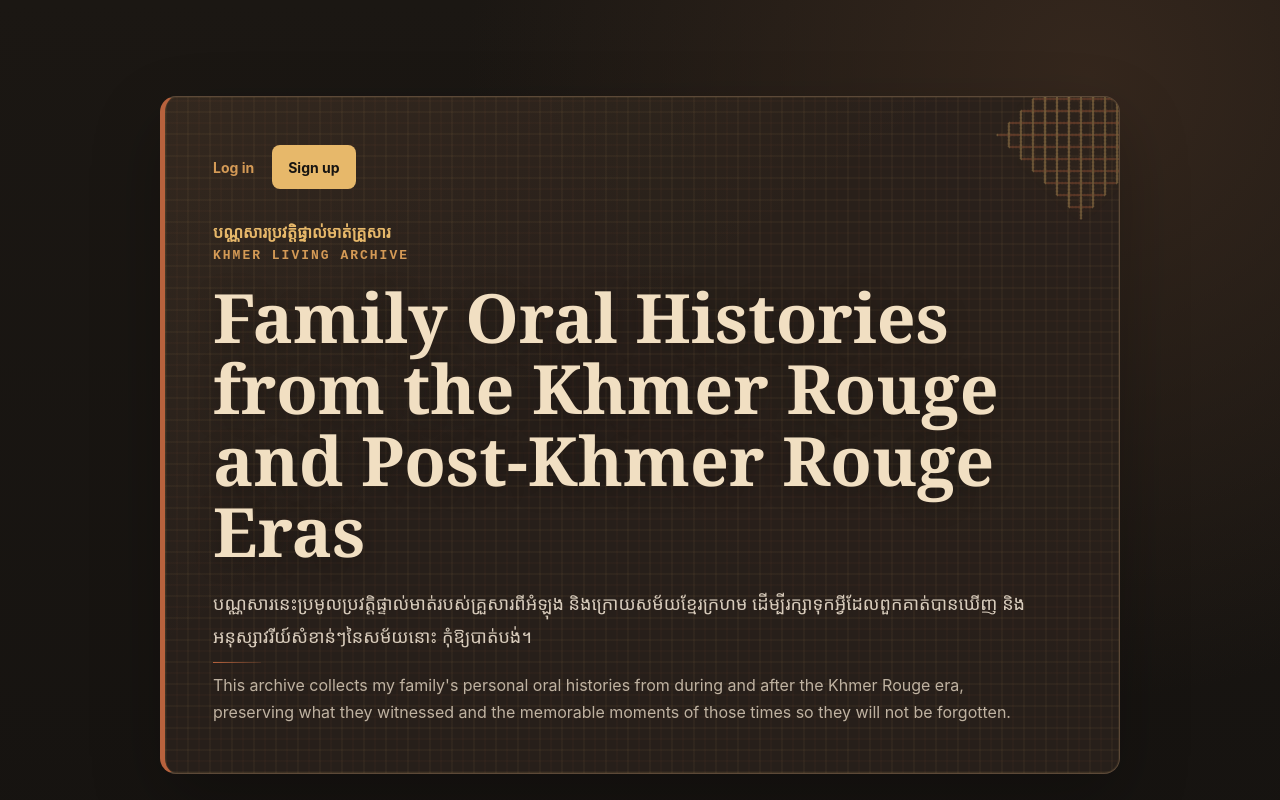
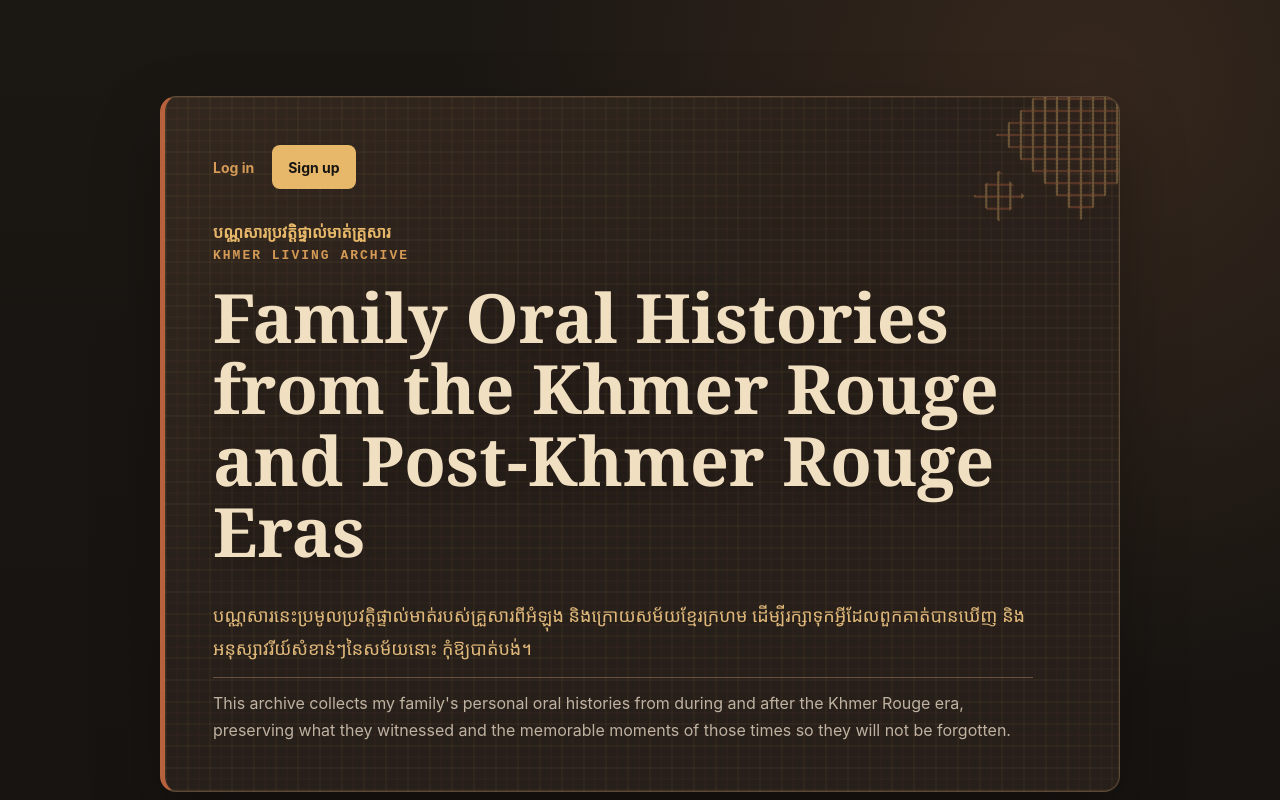
Before and after one commit to ChhimChanbonraksmey/family-story-archive, a Next.js app: page / in a window 1280 px wide. Shown: the top 800 px of the page. Built offline with nearby package versions, Linux system fonts and the light colour scheme; no server answers; the database is empty.

Commit message:
refine Khmer-first hierarchy and archive ornaments and add bilingual action labels and refine hero ornaments [AI-assisted]

```diff
--- a/app/page.js
+++ b/app/page.js
@@ -36,6 +36,13 @@ const styles = {
     filter: "drop-shadow(0 0 8px rgba(231, 184, 106, 0.14))",
     pointerEvents: "none",
   },
+  heroCornerSmall: {
+    position: "absolute", top: 81, right: 102, width: 36, height: 36,
+    transform: "rotate(45deg)", opacity: 0.34,
+    backgroundImage: "repeating-linear-gradient(45deg, #E7B86A 0 2px, transparent 2px 12px), repeating-linear-gradient(-45deg, #B7623D 0 2px, transparent 2px 12px)",
+    filter: "drop-shadow(0 0 8px rgba(231, 184, 106, 0.14))",
+    pointerEvents: "none",
+  },
   heroContent: { position: "relative", zIndex: 1, maxWidth: 820 },
   kickerKh: {
     display: "block",
@@ -57,7 +64,7 @@ const styles = {
     fontFamily: "Georgia, 'Times New Roman', serif",
     fontSize: "clamp(40px, 7vw, 68px)",
     fontWeight: 700,
-    margin: "18px 0 20px",
+    margin: "18px 0 32px",
     lineHeight: 1.05,
     textShadow: "0 3px 24px rgba(0, 0, 0, 0.28)",
   },
@@ -68,14 +75,13 @@ const styles = {
     margin: 0,
   },
   descriptionKh: {
-    display: "block", color: "#D8CCBC", fontFamily: "system-ui, sans-serif",
+    display: "block", color: "#E0B97A", fontFamily: "system-ui, sans-serif",
     fontSize: 18, lineHeight: 1.85, marginBottom: 5,
   },
-  descriptionDivider: {
-    display: "block", width: 48, height: 1, margin: "9px 0",
-    background: "linear-gradient(90deg, #B7623D, rgba(183, 98, 61, 0.18))",
+  descriptionEn: {
+    display: "block", marginTop: 12, paddingTop: 12,
+    borderTop: "1px solid #6A5140",
   },
-  descriptionEn: { display: "block" },
   archiveInfo: {
     display: "grid",
     gridTemplateColumns: "repeat(auto-fit, minmax(260px, 1fr))",
@@ -222,6 +228,7 @@ export default function Home() {
     <main style={styles.wrap}>
       <header style={styles.hero}>
         <span aria-hidden="true" style={styles.heroCorner} />
+        <span aria-hidden="true" style={styles.heroCornerSmall} />
         <div style={styles.heroContent}>
           <AccountStatus />
           <p style={styles.kicker}>
@@ -231,7 +238,6 @@ export default function Home() {
           <h1 style={styles.title}>{collection.name}</h1>
           <p style={styles.description}>
             <span lang="km" style={styles.descriptionKh}>{collection.descriptionKh}</span>
-            <span aria-hidden="true" style={styles.descriptionDivider} />
             <span style={styles.descriptionEn}>{collection.description}</span>
           </p>
         </div>
--- a/components/ContributeCallToAction.js
+++ b/components/ContributeCallToAction.js
@@ -20,7 +20,10 @@ const styles = {
   },
   text: { color: "#D2C7B8", lineHeight: 1.55, margin: "6px 0 0" },
   textKh: { display: "block", fontFamily: "system-ui, sans-serif", lineHeight: 1.8 },
-  textEn: { display: "block", marginTop: 3, color: "#BFB2A1", fontSize: 14 },
+  textEn: {
+    display: "block", marginTop: 9, paddingTop: 9,
+    color: "#BFB2A1", borderTop: "1px solid #80624C", fontSize: 14,
+  },
   actions: { display: "flex", alignItems: "center", flexWrap: "wrap", gap: 12 },
   link: {
     display: "inline-flex", alignItems: "center", minHeight: 44, padding: "0 18px",
```
